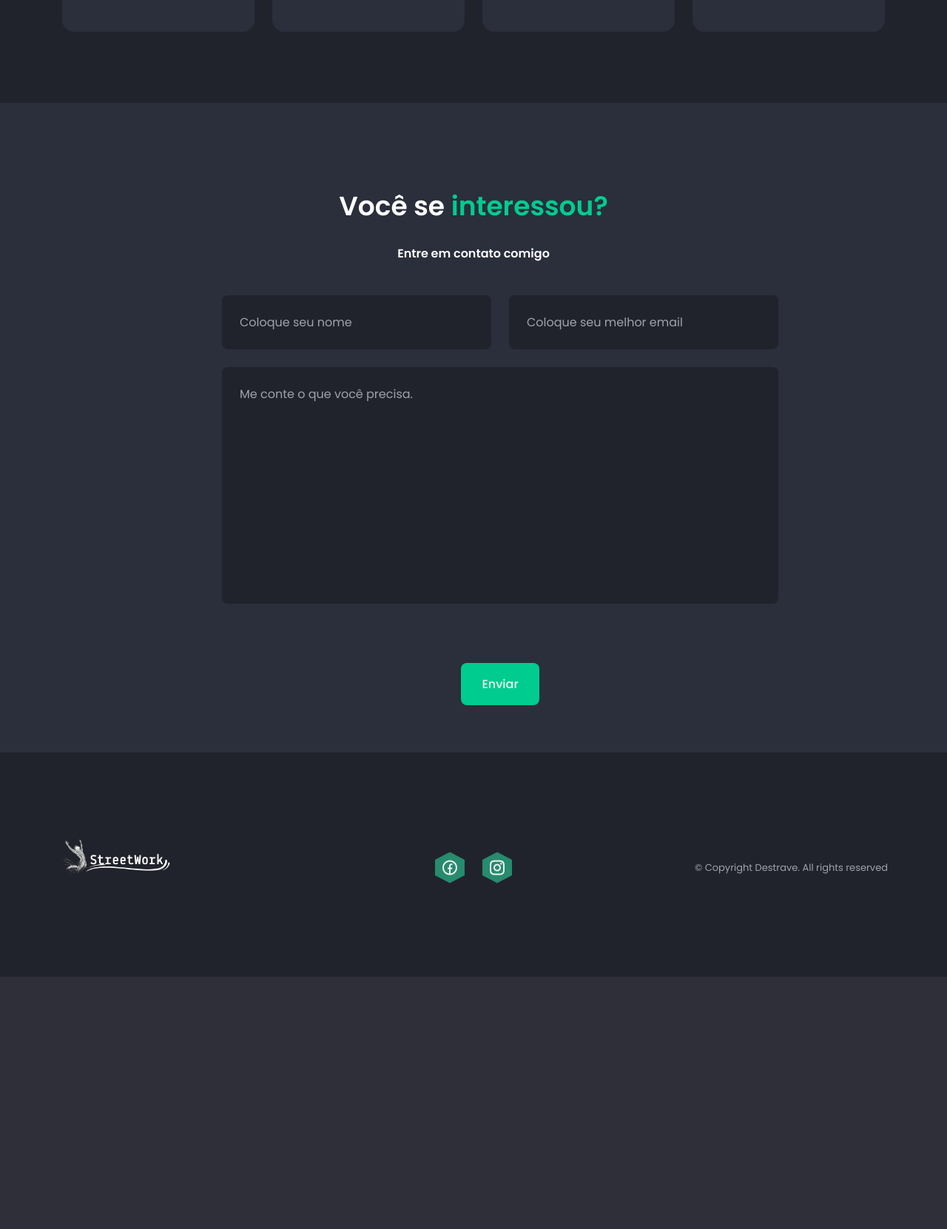
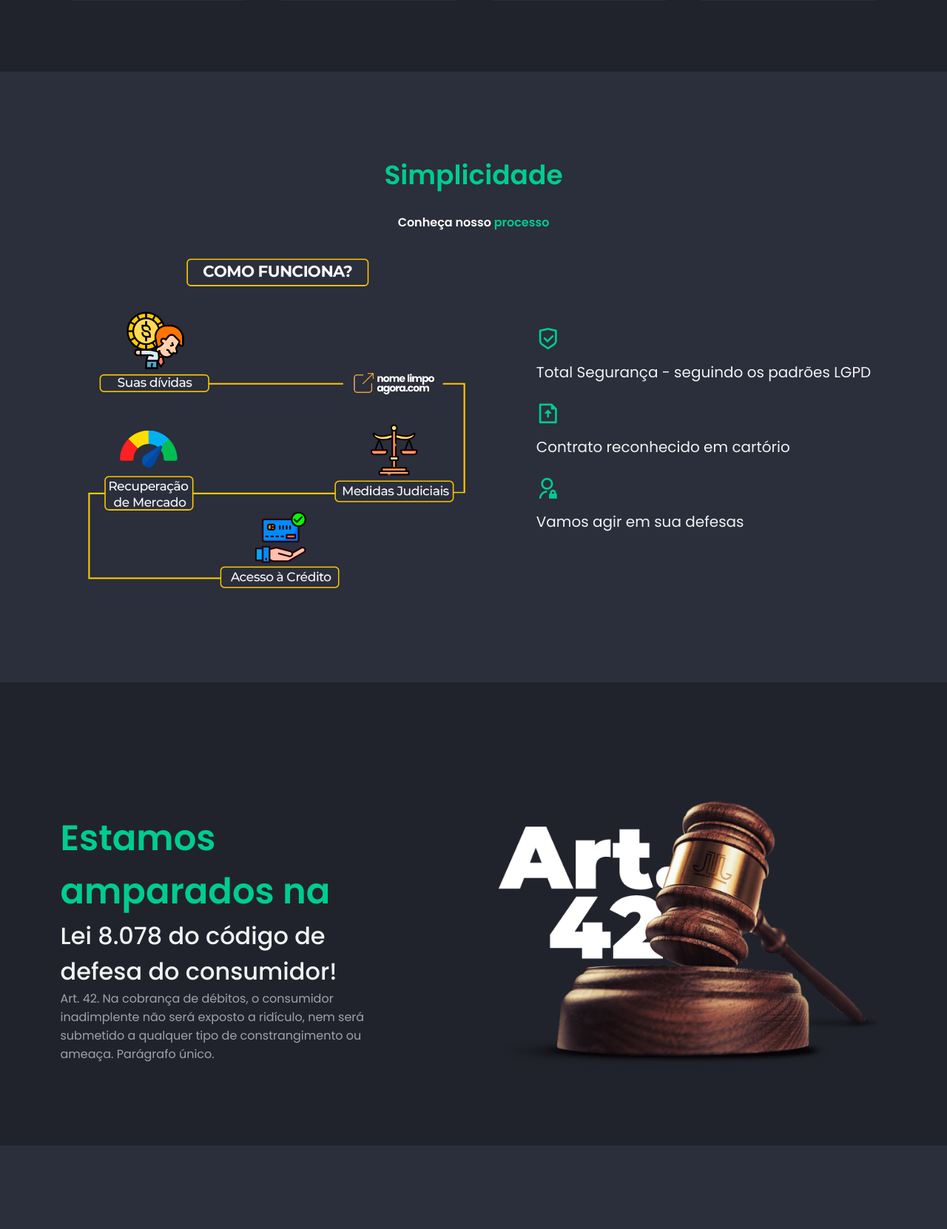
Before and after one commit to GuilhermeSalles/Site-Emerson-Recupera-de-Credito, a PHP site: page / in a window 1280 px wide. Shown: the part 2195-3856 px from the top of the page at 74% size. Before the commit the page ends 3515 px from the top, so only its background shows below. Run offline with PHP 8.4, Linux system fonts and the light colour scheme; some libraries are stand-ins or nearby versions.

Commit message:
alterações prontas, falta somentes links no whatsapp

```diff
--- a/site/assets/css/styles.css
+++ b/site/assets/css/styles.css
@@ -149,6 +149,10 @@
 }
 
 .section__title span {
+  color: var(--first-color);
+}
+
+.section__subtitle span {
   color: var(--first-color);
 }
 
@@ -363,7 +367,7 @@
 }
 
 .about__blob path{
-  stroke: var(--body-color);
+  stroke: var(--first-color);
 }
 /*=============== SKILLS ===============*/
 
@@ -386,20 +390,19 @@
 }
 
 .skills__content{
-  grid-template-columns: repeat(2, max-content);
-  column-gap: 4rem;
+  margin-top: 1.15rem;
+  column-gap: 3rem;
   justify-content: center;
-  align-items: baseline;
+  align-items: center;
 }
 
-.skills__group{
-  row-gap: 1rem;
-  list-style: decimal-leading-zero;
-}
 
 .skills__item{
-  font-weight: var(--font-medium);
+  list-style: none;
   color: var(--title-color);
+  justify-content: center;
+  align-items: center;
+  font-size: var(--smaller-font-size);
 }
 
 .skills__item::marker{
@@ -442,6 +445,13 @@
 }
 
 /*=============== PROJECTS ===============*/
+.icon__process{
+  display: block;
+  font-size: 2rem;
+  color: var(--first-color);
+  margin-bottom: .75rem;
+}
+
 .projects{
   background-color: var(--container-color);
 }
@@ -513,6 +523,10 @@
 }
 
 /*=============== CONTACT ===============*/
+.contact{
+  background-color: var(--container-color);
+}
+
 .contact__container{
   padding-top: 1rem;
 }
@@ -530,7 +544,7 @@
 .contact__input{
   padding: 1rem 1.25rem;
   border-radius: .5rem;
-  background-color: var(--container-color);
+  background-color: var(--body-color);
   color: var(--title-color);
 }
 
@@ -559,7 +573,7 @@
 
 /*=============== FOOTER ===============*/
 .footer{
-  background-color: var(--container-color);
+  background-color: var(--body-color);
   padding-block: 3.5rem 2rem;
 }
 
--- a/site/assets/js/main.js
+++ b/site/assets/js/main.js
@@ -77,7 +77,7 @@
   // reset: true //Animation repeat
 })
 
-sr.reveal('.home__data, .home__social, .contact__container, .footer__container');
+sr.reveal('.home__data, .home__social, .contact__container, .footer__container, .simples__title, .simples__subtitle');
 sr.reveal('.home__image', {origin: 'bottom'});
 sr.reveal('.about__data, .skills__data', {origin: 'left'});
 sr.reveal('.about__image, .skills__content', {origin: 'right'});
--- a/site/index.php
+++ b/site/index.php
@@ -62,8 +62,8 @@
                </li>
 
                <li class="nav__item">
-                  <a href="#projects" class="nav__link">
-                     Projetos
+                  <a href="#processo" class="nav__link">
+                     Processos
                   </a>
                </li>
 
@@ -272,11 +240,130 @@
          </div>
       </section>
 
+      <!--==================== PROCESS ====================-->
+      <section class="about section" id="processo">
+         <h2 class="section__title simples__title">
+            <span>Simplicidade</span>
+         </h2>
+
+         <h3 class="section__subtitle simples__subtitle">
+            Conheça nosso <span>processo</span>
+         </h3>
+         <div class="about__container container grid">
+            <div class="about__data">
+
+
+               <div class="skills__content about__description">
+                  <ol class="skills__group">
+                     <li class="skills__item"><i class="ri-shield-check-line icon__process"></i>
+                        Total Segurança - seguindo os padrões LGPD</li>
+                     <li class="skills__item"><i class="ri-file-upload-line icon__process"></i> Contrato reconhecido em cartório</li>
+                     <li class="skills__item"><i class="ri-admin-line icon__process"></i> Vamos agir em sua defesas</li>
+                  </ol>
+
+               </div>
+
+            </div>
+            <div class="about__image">
+               <img src="assets/img/comofunc.png" alt="image" width="640px" height="940px">
+            </div>
+         </div>
+      </section>
+
+      <!--==================== LEI ====================-->
+      <section class="home section" id="home">
+         <div class="home__container container grid">
+            <div class="home__content">
+               <div class="home__data">
+
+                  <h1 class="home__title">
+                     Estamos amparados na
+                  </h1>
+
+                  <h3 class="home__education"> Lei 8.078 do código de defesa do consumidor!</h3>
+
+                  <p class="home_description">
+                     Art. 42. Na cobrança de débitos, o consumidor
+                     inadimplente não será exposto a ridículo, nem
+                     será submetido a qualquer tipo de constrangimento
+                     ou ameaça. Parágrafo único.
+                  </p>
+
+               </div>
+
+            </div>
+
+            <div class="home__image">
+               <img src="assets/img/martelo-art-42-3.png" alt="image" width="640px" height="940px">
+            </div>
+
+         </div>
+      </section>
+
+      <!--==================== AGENDA ====================-->
+      <section class="about section" id="contact">
+         <div class="about__container container grid">
+            <div class="about__data">
+               <h2 class="section__subtitle">
+                  Agende uma <span>Reunião</span>
+               </h2>
+
+               <h3 class="section__title">
+                  Estou a sua espera!
+               </h3>
+
+               <p class="about__description">
+                  Como seu estou disponível e preparado para atender
+                  e te ajudar passo a passo a limpar o nome da sua empresa e recuperar sua
+                  linha de crédito, antes mesmo de pagar suas dívidas.
+                  <br>
+               </p>
+
+
+               <a href="#contact" class="button">Entre em contato!</a>
+            </div>
+            <div class="about__image">
+               <svg class="about__blob" viewBox="0 0 550 592" fill="none" xmlns="http://www.w3.org/2000/svg">
+                  <mask id="maskBorder" mask-type="alpha">
+                     <path d="M263 48.1782C270.426 43.891 279.574 43.891 287 48.1782L501.157
+                     171.822C508.583 176.109 513.157 184.032 513.157 192.606V439.894C513.157
+                     448.468 508.583 456.391 501.157 460.678L287 584.322C279.574 588.609
+                     270.426 588.609 263 584.322L48.843 460.678C41.4174 456.391 36.843 448.468 36.843
+                     439.894V192.606C36.843 184.032 41.4174 176.109 48.843 171.822L263 48.1782Z" fill="black" />
+                  </mask>
+                  <g mask="url(#maskBorder)">
+                     <rect x="37" width="476" height="630" fill="url(#pattern2)" />
+
+                     <path d="M285 51.6423L499.157 175.286C505.345 178.859 509.157 185.461 509.157
+                     192.606V439.894C509.157 447.039 505.345 453.641 499.157 457.214L285
+                     580.858C278.812 584.43 271.188 584.43 265 580.858L50.843 457.214C44.655 453.641
+                     40.843 447.039 40.843 439.894V192.606C40.843 185.461 44.655 178.859 50.843
+                     175.286L265 51.6423C271.188 48.0697 278.812 48.0696 285 51.6423Z" stroke="black" stroke-width="10" />
+                  </g>
+
+                  <rect x="37" width="476" height="300" fill="url(#pattern3)" />
+
+                  <defs>
+                     <pattern id="pattern2" patternContentUnits="objectBoundingBox" width="1" height="1">
+                        <use href="#imageBorder" transform="matrix(0.00143057 0 0 0.00108108 0.0404062 0)" />
+                     </pattern>
+
+                     <pattern id="pattern3" patternContentUnits="objectBoundingBox" width="1" height="1">
+                        <use href="#imageBorder" transform="matrix(0.00143057 0 0 0.00226984 0.0404062 0)" />
+                     </pattern>
+
+                     <!-- Insert your profile (recommended size: 640 x 940) -->
+                     <image class="about_img" id="imageBorder" width="640" height="940" href="assets/img/perfil.png" />
+                  </defs>
+               </svg>
+            </div>
+         </div>
+      </section>
 
 
       <!--==================== CONTACT ====================-->
-      <section class="contact section" id="contact">
-      <h2 class="section__title">
+      <section class="contact section">
+         <h2 class="section__title">
             Você se <span>interessou?</span>
          </h2>
 
```
Also changed, not shown: other parts of site/index.php (+1 -33 lines), site/assets/img/comofunc.png (added), site/assets/img/martelo-art-42-3.png (added), site/assets/img/selo.webp (added).
